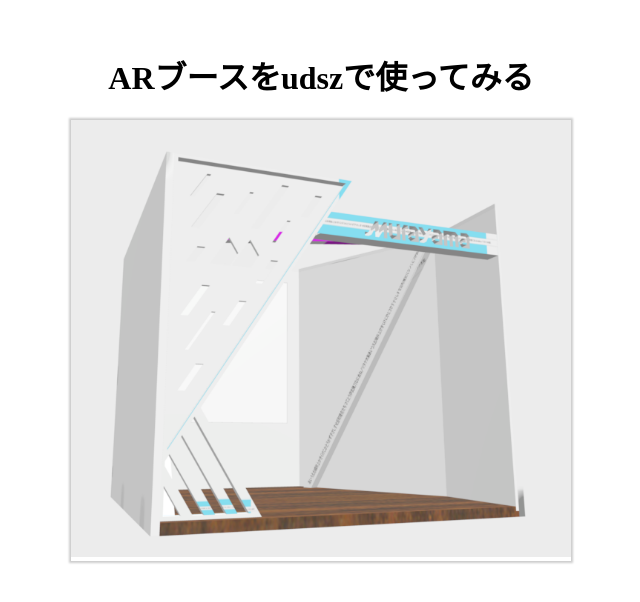
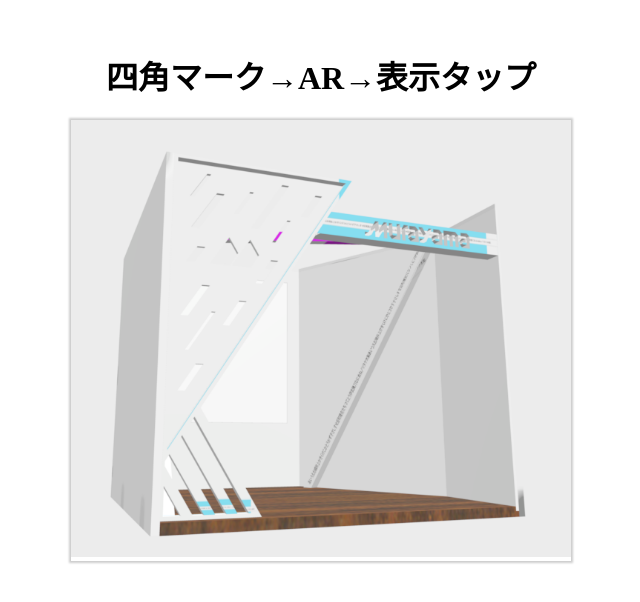
Before and after one commit to suto-333/toumei_test, a plain HTML site: page index.html in a window 1280 px wide. Shown: the part 104-706 px from the top of the page, without its empty margins (319-959 px from the left). Drawn offline with Linux system fonts and the light colour scheme.

Commit message:
Update index.html

```diff
--- a/index.html
+++ b/index.html
@@ -4,7 +4,7 @@
     <meta charset="utf-8">
     <meta name="viewport" content="width=device-width,initial-scale=1">
     <meta name="apple-mobile-web-app-capable" content="yes">
-    <title>usdzのブースを使ってみる</title>
+    <title>四角マーク→AR→表示タップ</title>
     <style>
       * {
         box-sizing: border-box;
@@ -37,7 +37,7 @@
   <body>
     <div class="wrap">
       <div>
-          <h1>ARブースをudszで使ってみる</h1>
+          <h1>四角マーク→AR→表示タップ</h1>
           <a href="images2/toumei_test.usdz" rel="ar">
             <img src="images2/toumei_test.png">
           </a>
```
